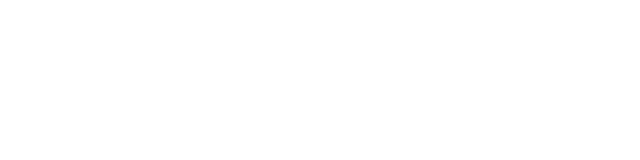
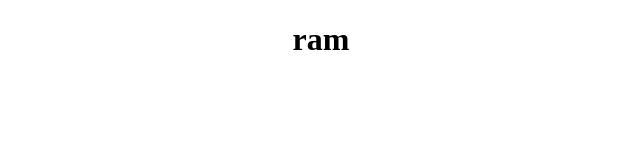
Before and after one commit to JakkaRamu/banquet, a React (Create React App) app: page / in a window 1280 px wide. Shown: the top 160 px of the page, without its empty margins (319-959 px from the left). Built offline with nearby package versions, Linux system fonts and the light colour scheme.

Commit message:
Added by ram

```diff
--- a/src/App.js
+++ b/src/App.js
@@ -4,7 +4,9 @@
 function App() {
   return (
     <div className="App">
-
+     <h1>
+      ram
+     </h1>
     </div>
   );
 }
```
